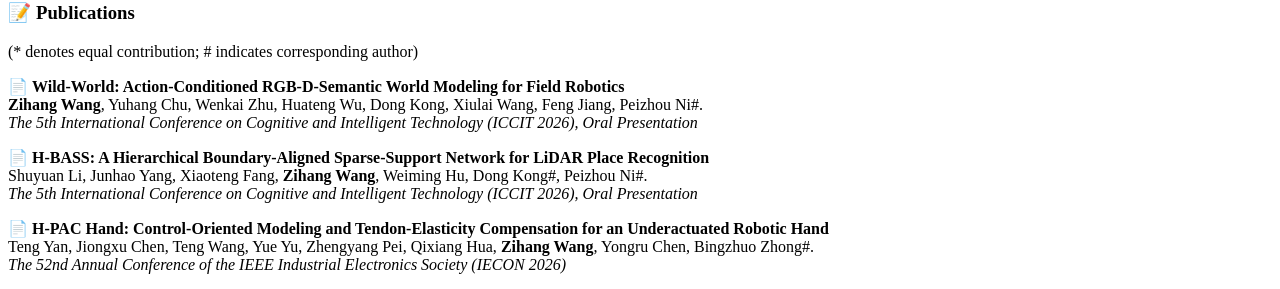
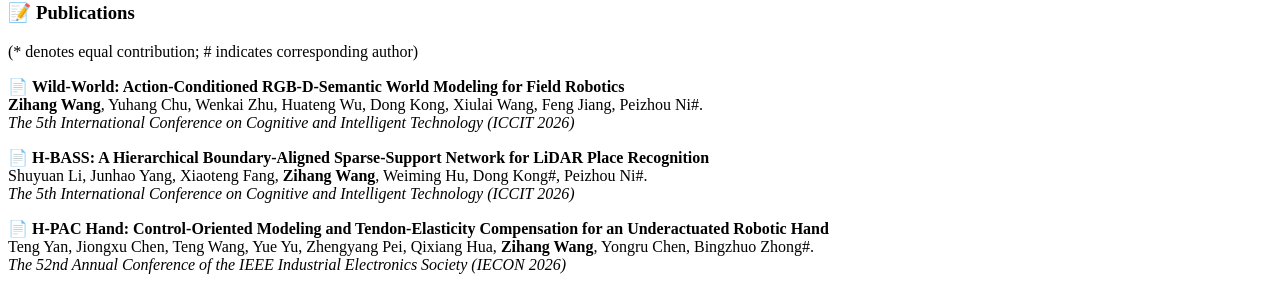
Before and after one commit to wangzihanggg/wangzihanggg.github.io, a Jekyll site: the page built from _pages/includes/pub.md, in a window 1280 px wide. Shown: the part 490-779 px from the top of the page. Built offline with Jekyll 4.4.1, drawn with Linux system fonts in a browser that asks for light colours; our own code applies the rules of GitHub Pages for plain Markdown files.

Commit message:
Remove 'Oral Presentation' from conference details

```diff
--- a/_pages/includes/pub.md
+++ b/_pages/includes/pub.md
@@ -8,13 +8,13 @@
 <p> 📄
   <strong>Wild-World: Action-Conditioned RGB-D-Semantic World Modeling for Field Robotics</strong><br>
   <strong>Zihang Wang</strong>, Yuhang Chu, Wenkai Zhu, Huateng Wu, Dong Kong, Xiulai Wang, Feng Jiang, Peizhou Ni#.<br>
-  <em>The 5th International Conference on Cognitive and Intelligent Technology (ICCIT 2026), Oral Presentation</em>
+  <em>The 5th International Conference on Cognitive and Intelligent Technology (ICCIT 2026)</em>
 </p>
 
 <p> 📄
   <strong>H-BASS: A Hierarchical Boundary-Aligned Sparse-Support Network for LiDAR Place Recognition</strong><br>
   Shuyuan Li, Junhao Yang, Xiaoteng Fang, <strong>Zihang Wang</strong>, Weiming Hu, Dong Kong#, Peizhou Ni#.<br>
-  <em>The 5th International Conference on Cognitive and Intelligent Technology (ICCIT 2026), Oral Presentation</em>
+  <em>The 5th International Conference on Cognitive and Intelligent Technology (ICCIT 2026)</em>
 </p>
 
 <p> 📄
```
